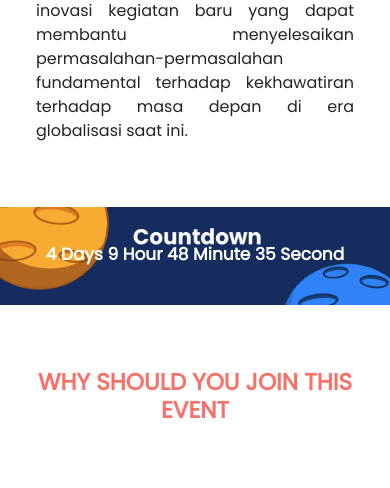
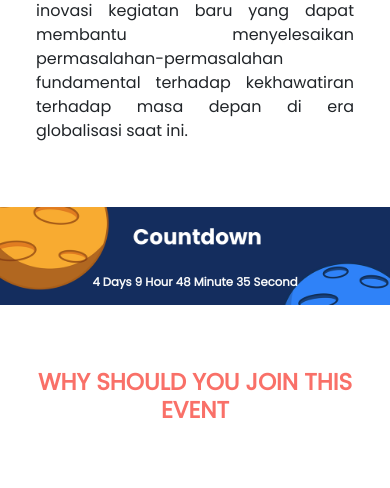
Before and after one commit to iraafy/Dinamik-Web-main, a CodeIgniter 4 app: the page made by app/Views/LandingPage.php in a window 390 px wide. Shown: the part 948-1436 px from the top of the page. Run offline with PHP 8.4 and a stand-in for CodeIgniter, Linux system fonts and the light colour scheme; the template is opened without the code that fills it, so the values that code supplies are empty; some libraries are stand-ins or nearby versions.

Commit message:
Edit Logo Dinamik-tengah dan Countdown
Logo dinamik kalo lebih kecil dari lg auto hilang sama Kalimat countdown ga terbang terbang

```diff
--- a/app/Views/LandingPage.php
+++ b/app/Views/LandingPage.php
@@ -71,9 +71,11 @@
 		</div>
 
 		<div class="container-fluid">
-			<div class="row banner-bg mt-5">
+			<div class="row banner-bg mt-5 position-relative">
 				<img src="/assets/bann.png" class="banner" alt="planet-banner">
-				<p class="countdown" id="demo" style="font-weight: bold"></p>
+				<div style="bottom:0" class="mb-2 text-center position-absolute">
+					<h1 class="text-light" id="demo" style="font-weight: bold; font-size:3vw;"></h1>
+				</div>
 			</div>
 		</div>
 
@@ -97,8 +99,10 @@
 					</p>
 				</div>
 
-				<div class="col-lg-4 col-md-6 col-sm-12 col-12 mt-3 hide-col">
-					<img src="/assets/logo.png" class="hidden-logo" alt="hidden-logo">
+				<div class="col-lg-4 col-md-6 col-sm-12 col-12 mt-3 d-none d-lg-block position-relative">
+					<div style="margin-bottom:-100px; bottom:0;" class="text-center position-absolute">
+						<img src="/assets/logo.png" width="50%" class="img-fluid" alt="hidden-logo">
+					</div>
 				</div>
 
 				<div class="col-lg-4 col-md-6 col-sm-12 col-12 mt-3">
@@ -127,7 +131,7 @@
 					</p>
 				</div>
 
-				<div class="col-lg-4 col-md-6 col-sm-12 col-12 mt-3 hide-col"></div>
+				<div class="col-lg-4 col-md-6 col-sm-12 col-12 mt-3 d-none d-lg-block"></div>
 
 				<div class="col-lg-4 col-md-6 col-sm-12 col-12 mt-3">
 					<div class="img-centered2 mb-4 me-auto">
```
